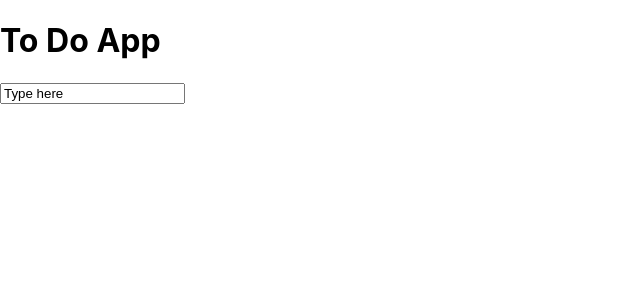
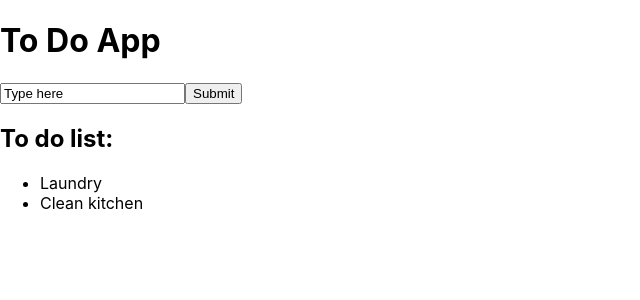
Before and after one commit to becodeorg/verou-5-react-intro-Sieglindevwb, a React (Create React App) app: page / in a window 1280 px wide. Shown: the top 300 px of the page, without its empty margins (0-640 px from the left). Built offline with nearby package versions, Linux system fonts and the light colour scheme.

Commit message:
Add To Do List.

```diff
--- a/src/App.js
+++ b/src/App.js
@@ -1,12 +1,14 @@
 import './style.css';
 import Header from './Header.js';
-import Input from './Input.js';
+import Form from './Form.js';
+import ToDoList from './ToDoList.js';
 
 function App() {
   return (
     <div className="App">
       <Header />
-      <Input />
+      <Form />
+      <ToDoList />
     </div>
   );
 }
--- a/src/Input.js
+++ b/src/Form.js
@@ -1,11 +1,12 @@
 import React from 'react';
 
-function Input() {
+function Form() {
   return (
     <div>
       <input type="text" value="Type here"></input>
+      <button type="submit">Submit</button>
     </div>
   );
 }
 
-export default Input;
+export default Form;
--- /dev/null
+++ b/src/ToDoList.js
@@ -0,0 +1,18 @@
+import React from 'react';
+
+const ToDos = ['Laundry', 'Clean kitchen'];
+
+function ToDoList() {
+  return (
+    <div>
+      <h2>To do list:</h2>
+      <ul>
+        {ToDos.map((ToDo, index) => (
+          <li key={index}>{ToDo}</li>
+        ))}
+      </ul>
+    </div>
+  );
+}
+
+export default ToDoList;
```
